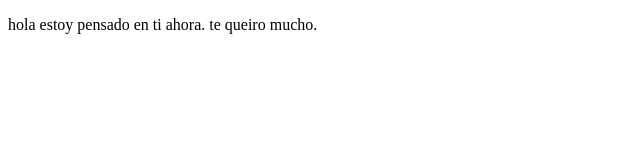
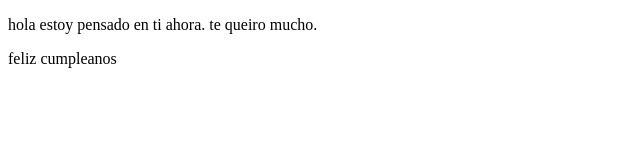
Before and after one commit to will-lol/kowalski, a plain HTML site: page index.html in a window 1280 px wide. Shown: the full height of the page, 0-640 px from the left. Drawn offline with Linux system fonts and the light colour scheme.

Commit message:
Update index.html

```diff
--- a/index.html
+++ b/index.html
@@ -8,5 +8,6 @@
 </head>
 <body>
     <p>hola estoy pensado en ti ahora. te queiro mucho.</p>
+<p>feliz cumpleanos<p>
 </body>
 </html>
```
